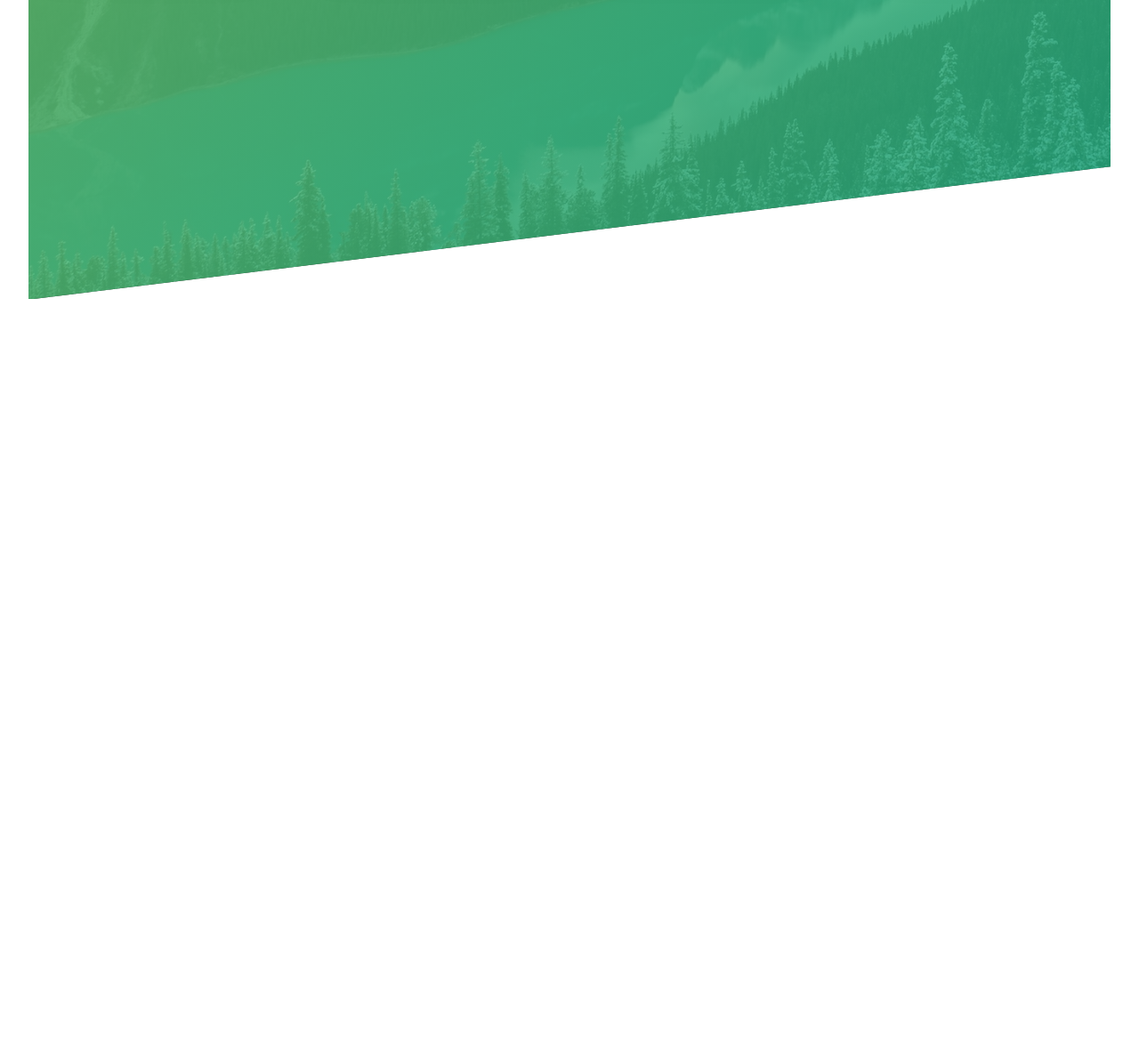
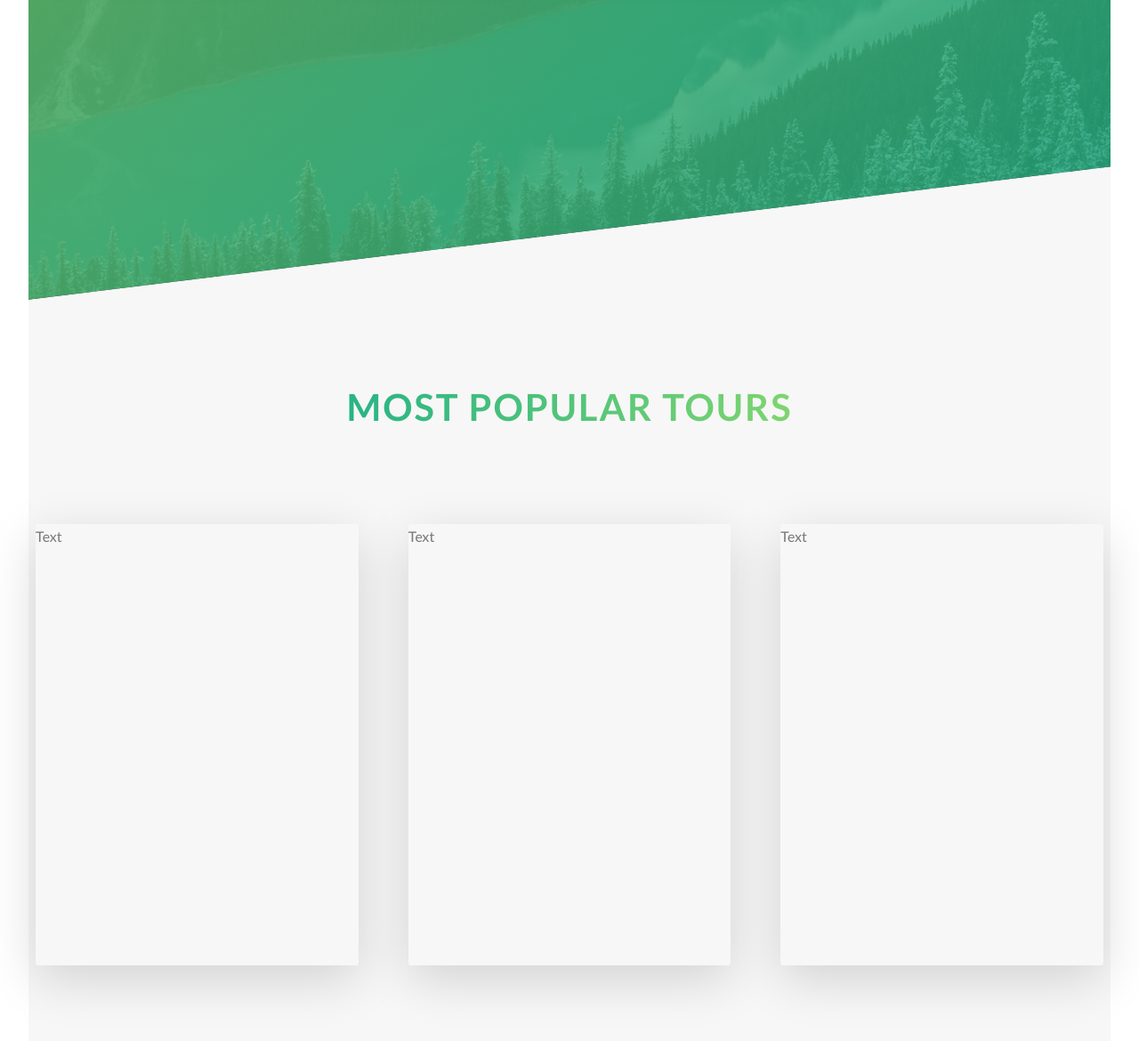
Before and after one commit to Alex-LikesPizza/Advanced-CSS-Course, a website: page 1.Natours/index.html in a window 1280 px wide. Shown: the part 2552-3722 px from the top of the page at 89% size. Before the commit the page ends 2888 px from the top, so only its background shows below. Drawn offline with Linux system fonts and the light colour scheme.

Commit message:
section tours begining

```diff
--- a/1.Natours/index.html
+++ b/1.Natours/index.html
@@ -127,6 +127,46 @@
                 </div>
             </div>
            </section>
+           <section class="section-tours">
+            <div class="u-center-text u-margin-bottom-big">
+                <h2 class="heading-secondary">
+                    Most popular tours
+                </h2>
+            </div>
+
+            <div class="row">
+                <div class="col-1-of-3">
+                    <div class="card">
+                        <div class="card__side card__side--front card__side--front-1">
+                            Text
+                        </div>
+                        <div class="card__side card__side--back card__side--back-1">
+                            Text
+                        </div>
+                    </div>
+                </div>
+                <div class="col-1-of-3">
+                    <div class="card">
+                        <div class="card__side card__side--front card__side--front-2">
+                            Text
+                        </div>
+                        <div class="card__side card__side--back card__side--back-2">
+                            Text
+                        </div>
+                    </div>
+                </div>
+                <div class="col-1-of-3">
+                    <div class="card">
+                        <div class="card__side card__side--front card__side--front-3">
+                            Text
+                        </div>
+                        <div class="card__side card__side--back card__side--back-3">
+                            Text
+                        </div>
+                    </div>
+                </div>
+            </div>
+           </section>
         </main>
     </body>
 </html>
--- a/1.Natours/sass/abstracts/_variables.scss
+++ b/1.Natours/sass/abstracts/_variables.scss
@@ -2,6 +2,12 @@
 $color-primary: #55c57a;
 $color-primary-light: #7ed56f;
 $color-primary-dark: #28b485;
+
+$color-secondary-light: #ffb900;
+$color-secondary-dark: #ff7730;
+
+$color-tertiary-light: #2998ff;
+$color-tertiary-dark: #5643fa;
 
 $color-grey-light-1: #f7f7f7;
 $color-grey-dark: #777;
--- /dev/null
+++ b/1.Natours/sass/components/_card.scss
@@ -0,0 +1,45 @@
+.card{
+  perspective: 90rem;
+  -moz-perspective: 90rem;
+  position: relative;
+  height: 31rem;
+
+  &__side{
+    height: 31rem;
+    transition: all .6s ease;
+    position: absolute;
+    top: 0;
+    left: 0;
+    width: 100%;
+    backface-visibility: hidden;
+    border-radius: 3px;
+    box-shadow: 0 1rem 3.5rem rgba($color-black, .15);
+
+    &--front{
+
+    }
+
+    &--back{
+      background-color: green;
+      transform: rotateY(180deg);
+
+      &-1{
+        background-image: linear-gradient(to right bottom, $color-secondary-light, $color-secondary-dark);
+      }
+      &-2{
+        background-image: linear-gradient(to right bottom, $color-primary-light, $color-primary-dark);
+      }
+      &-3{
+        background-image: linear-gradient(to right bottom, $color-tertiary-light, $color-tertiary-dark);
+      }
+    }
+  }
+
+  &:hover &__side--front {
+    transform: rotateY(180deg);
+  }
+  &:hover &__side--back {
+    transform: rotateY(0);
+  }
+
+}
--- a/1.Natours/sass/index.scss
+++ b/1.Natours/sass/index.scss
@@ -10,6 +10,8 @@
 @import "components/btn";
 @import "components/composition";
 @import "components/feature-box";
+@import "components/card";
+
 @import "layout/header.scss";
 @import "layout/grid.scss";
 
--- a/1.Natours/sass/pages/_home.scss
+++ b/1.Natours/sass/pages/_home.scss
@@ -18,3 +18,9 @@
     transform: skewY(7deg);
   }
 }
+
+.section-tours {
+  background-color: $color-grey-light-1;
+  padding: 16rem 0 31rem;
+  margin-top: -6rem;
+}
```
Also changed, not shown: 1.Natours/css/style.css.
